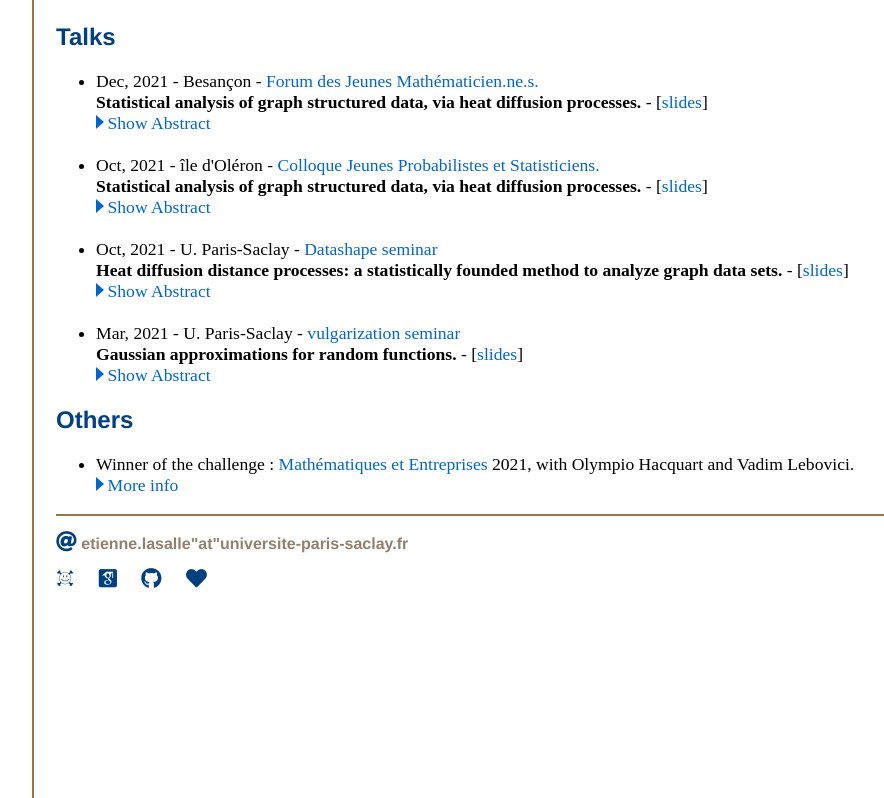
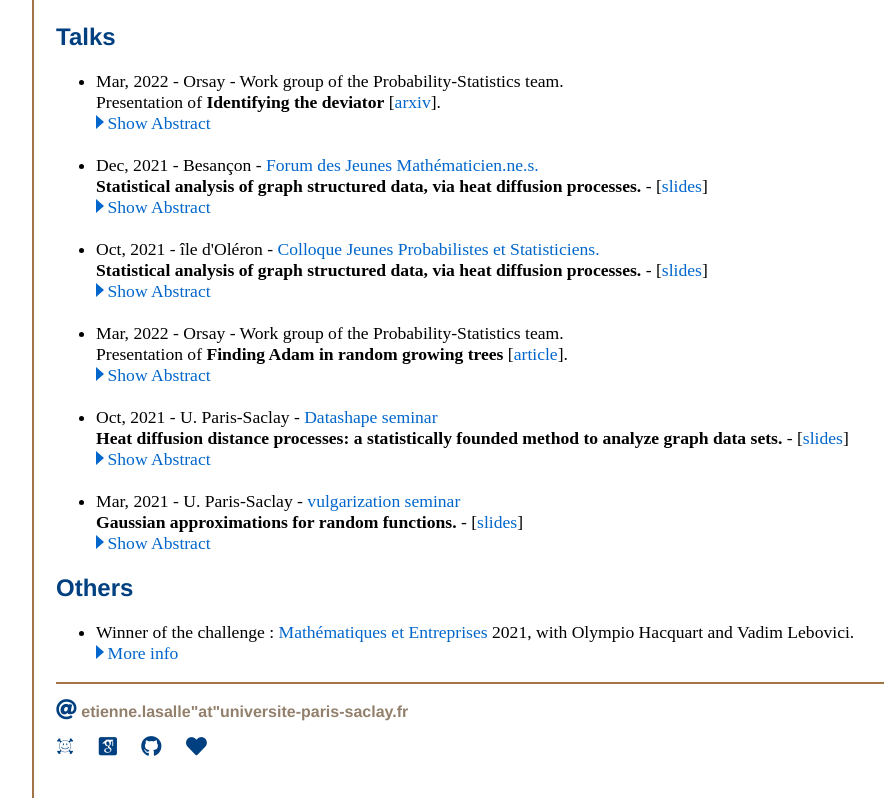
Before and after one commit to elasalle/elasalle.github.io, a Jekyll site: the page built from research/index.html, in a window 1280 px wide and 1232 px high, cut to the strip 434-1232 px from the top of the window. Shown: the whole strip, without its empty margins (120-1004 px from the left). Built offline with Jekyll 4.4.1, drawn with Linux system fonts in a browser that asks for light colours; some web fonts are replaced.

Commit message:
update talks

```diff
--- a/_layouts/default.html
+++ b/_layouts/default.html
@@ -8,6 +8,7 @@
 			<link rel="stylesheet" href="/fontawesome/css/all.css">
 			<link rel="stylesheet" href="/academicons/css/academicons.min.css">
 			<script src="/js/scripts.js"></script>
+			<meta http-equiv="content-type" content="text/html;charset=utf-8" />
 		</head>
 		<body>
 			<header>
--- a/research/index.html
+++ b/research/index.html
@@ -40,6 +40,17 @@ title: Etienne Lasalle, Research
 
   <h2 class="title2">Talks</h2>
   <ul class="normalsize">
+  <li>Mar, 2022 - Orsay - Work group of the Probability-Statistics team.<br>
+Presentation of <b>Identifying the deviator</b> [<a href="https://arxiv.org/abs/2203.03744">arxiv</a>].<br>
+  <button class="showhide abstract5" onclick="switchDisplayByClassName('abstract5')" style="display: block;"><div class="arrow-right"></div>Show Abstract<span class="dots">...</span></button>
+  <button class="showhide abstract5" onclick="switchDisplayByClassName('abstract5')" style="display : none;"><div class="arrow-top"></div>Hide Abstract</button>
+  <p class="abstracttext abstract5" style="display : none;">
+    Alice and Bob are playing a game. They construct a binary sequence by alternatively anouncing 0 or 1. Imagine that a rule says that they should announce their digit by following a Bernoulli distribution of parameter 1/2, independently of the past of the sequence.
+    If they both follow the rule, the sequence will verify several properties. For example,  A : the proportion of 1s in the sequence tends to 1/2 ; B : the associated random walk (where we make a +1 step when a player announced 1 and a -1 step when a player announced 0) will cross 0 infinitely many times.
+    Assuming that A or B is not observed, and that only one of the players is cheating, I present the article's results that show how we can identify the cheater almost surely, given the whole binary sequence. The article actually tackles a more general problem, but I only focus on these two examples.
+</p>
+</li>
+<br>
     <li>Dec, 2021 - Besançon - <a href="https://jmb2021.sciencesconf.org/">Forum des Jeunes Mathématicien.ne.s. </a><br>
   <b>Statistical analysis of graph structured data, via heat diffusion processes.</b> - [<a href="slides/2021_12_09_FJM.pdf">slides</a>]<br>
     <button class="showhide abstract4" onclick="switchDisplayByClassName('abstract4')" style="display: block;"><div class="arrow-right"></div>Show Abstract<span class="dots">...</span></button>
@@ -57,6 +68,16 @@ title: Etienne Lasalle, Research
       When working with weighted graphs, one can interpret weights as the thermal conductivity of edges. This means that heat diffuses faster along edges with higher weights. Given initial conditions, one can use the way heat diffuses to compare graphs. But choosing a relevant and informative diffusion time is often essential and challenging. To circumvent this issue, we choose to take into account the whole diffusion process. For that, we define real-valued processes indexed by all the diffusion times in [0, T] for some T > 0, namely the Heat Kernel Distance (HKD) process and the Heat Persistence Distance (HPD) process. Borrowing tools from TDA, the HPD process is able to compare graphs without known node correspondence or even graphs with different sizes. In this talk, I will introduce these processes and present their statistical properties. Namely, we proved under mild assumptions that they verify a functional central limit theorem and admit a gaussian approximation. Moreover, I will present potential applications of these processes (the construction of confidence bands and two-sample tests).
     </p>
   </li>
+<br>
+    <li>Mar, 2022 - Orsay - Work group of the Probability-Statistics team.<br>
+  Presentation of <b>Finding Adam in random growing trees</b> [<a href="https://doi.org/10.1002/rsa.20649">article</a>].<br>
+  <button class="showhide abstract2.5" onclick="switchDisplayByClassName('abstract2.5')" style="display: block;"><div class="arrow-right"></div>Show Abstract<span class="dots">...</span></button>
+  <button class="showhide abstract2.5" onclick="switchDisplayByClassName('abstract2.5')" style="display : none;"><div class="arrow-top"></div>Hide Abstract</button>
+  <p class="abstracttext abstract2.5" style="display : none;">
+  The article deals with the estimation of the root when observing the structure of a large tree following random recursive tree models : either the uniform attachment model or the preferential attachment model. I only presented the results for the uniform attachment model.
+  The weaker result shows that the root is recovered with probability greater than 1-&#949, when the set of candidates for the root is of polynomial size in 1/&#949, where the candidates are chosen as the ones whose largest subtree is the smallest.
+  The strongest result shows that set of candidates can be chosen with subpolynomial size, by looking at a more refined statistic. I presented both results and the proof of the weaker one.
+</li>
 <br>
     <li>Oct, 2021 - U. Paris-Saclay - <a href="https://team.inria.fr/datashape/seminars/"">Datashape seminar</a> <br>
     <b>Heat diffusion distance processes: a statistically founded method to analyze graph data sets.</b> - [<a href="slides/2021_10_07_datashape_seminar.pdf">slides</a>]<br>
```
